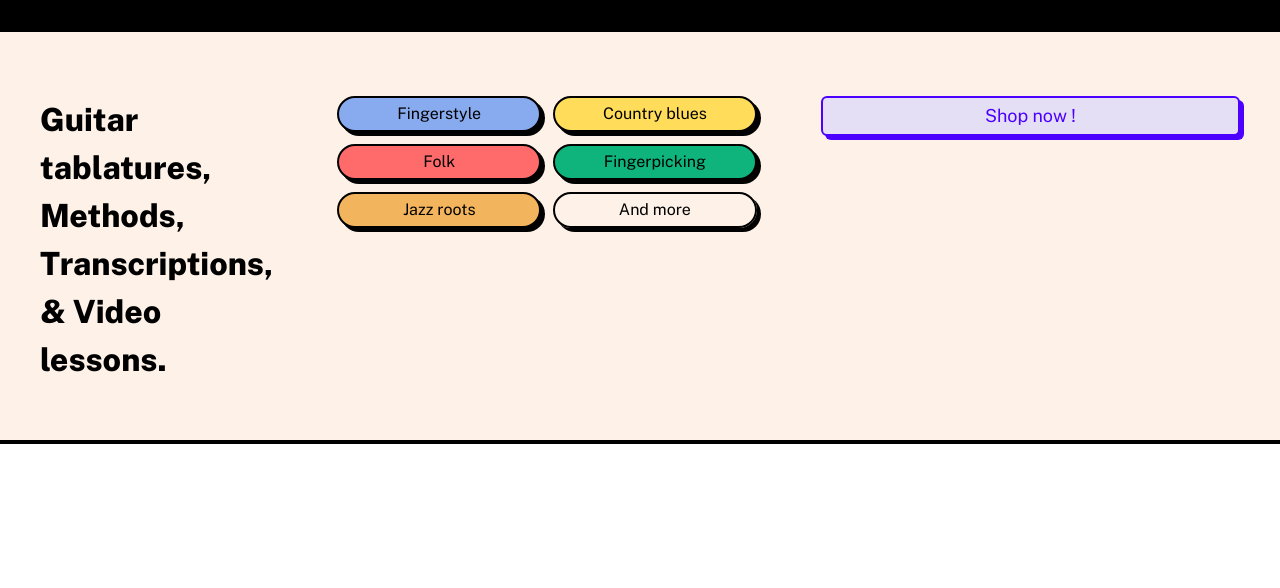
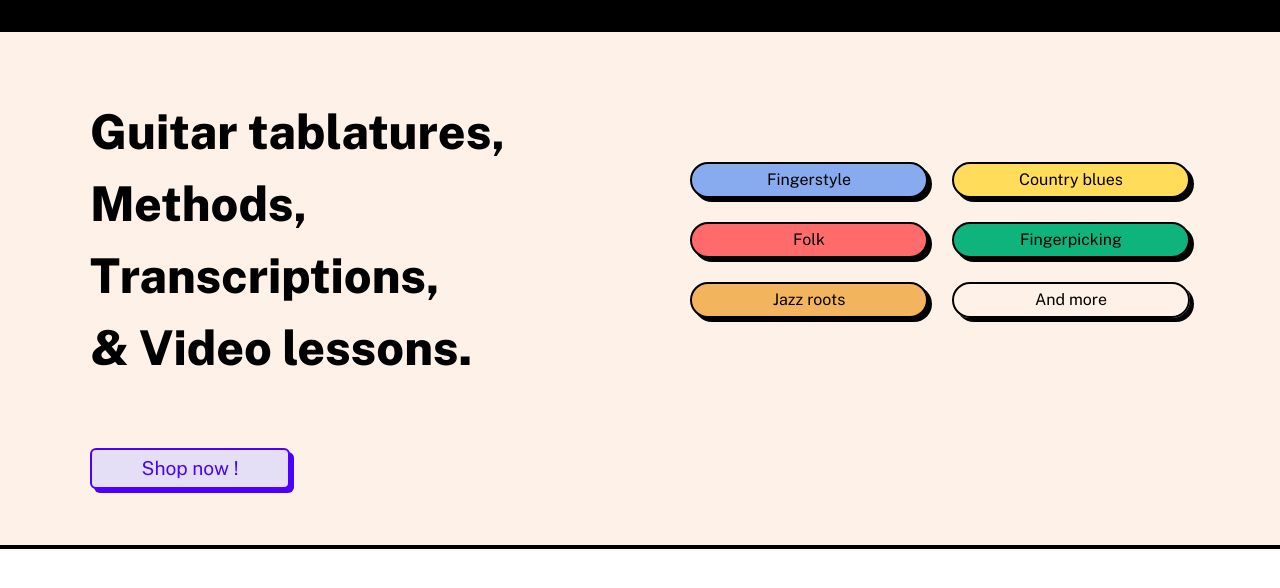
Before and after one commit to Titoongh/mlmh-shop, a Next.js app in the folder mlmh-shop-app/: page / in a window 1280 px wide. Shown: the top 588 px of the page. Built offline with nearby package versions, Linux system fonts and the light colour scheme.

Commit message:
Welcome done

```diff
--- a/mlmh-shop-app/app/components/Buttons.tsx
+++ b/mlmh-shop-app/app/components/Buttons.tsx
@@ -12,12 +12,12 @@ type Props = {
 
 export default function DefaultButton({ className, children, href }: Props) {
     return (
-        <div className='@container w-full text-center flex justify-center items-center'>
+        <div className='@container w-full text-center flex'>
             <Link
                 href={href}
                 className={cn(
                     `w-full cursor-pointer rounded-full border-2 border-black bg-orange-khaki transition-all hover:shadow-none
-                    px-1 py-1 text-[1rem] shadow-small hover:translate-x-boxSmallShadowX hover:translate-y-boxSmallShadowY
+                    px-1 py-1 text-[1rem] min-w-[120px] shadow-small hover:translate-x-boxSmallShadowX hover:translate-y-boxSmallShadowY
                     @xs:shadow-base hover:@xs:translate-x-boxShadowX hover:@xs:translate-y-boxShadowY
                     `,
                     className,
@@ -34,8 +34,8 @@ export function Button({ className, children, href }: Props) {
         <DefaultButton
             href={href}
             className={cn(
+                'text-[1.1rem] xs:text-[1.2rem] shadow-small @xs:shadow-base rounded-[6px] max-w-[200px]',
                 className,
-                'shadow-small phone:shadow-base rounded-[6px]',
             )}
         >
             {children}
--- a/mlmh-shop-app/app/components/Home/HomeLayout.tsx
+++ b/mlmh-shop-app/app/components/Home/HomeLayout.tsx
@@ -11,8 +11,9 @@ const HomeLayout = ({ className, children }: LayoutProps) => {
     return (
         <div
             className={cn(
-                `w-full flex flex-col justify-start items-start xs:flex-row
-                pt-16 px-10 pb-14
+                `w-full flex flex-col justify-start items-start
+                xs:justify-center xs:items-center
+                pt-16 px-6 pb-14 xs:px-10
                 gap-10
                 bg-white-oldlace border-black border-b-4
 `,
--- a/mlmh-shop-app/app/components/Home/Welcome.tsx
+++ b/mlmh-shop-app/app/components/Home/Welcome.tsx
@@ -6,7 +6,7 @@ import { MainTitle } from '../Texts'
 
 const MusicCategoriesTags = () => {
     return (
-        <div className='grid grid-cols-2 gap-3 w-full @container'>
+        <div className='grid grid-cols-2 gap-3 w-full max-w-[400px] xs:max-w-[500px] lg:gap-6'>
             <DefaultButton className='bg-blue-sky' href='/'>
                 Fingerstyle
             </DefaultButton>
@@ -31,7 +31,9 @@ const MusicCategoriesTags = () => {
 
 const Welcome = () => {
     return (
-        <HomeLayout className='gap-16'>
+        <HomeLayout>
+            <div className='w-full flex flex-col gap-16 justify-center items-center max-w-[1100px]'>
+                <div className='w-full flex flex-col gap-16 xs:flex-row xs:gap-4 xs:justify-center xs:items-center'>
                     <MainTitle>
                         Guitar tablatures,
                         <br />
@@ -41,13 +43,15 @@ const Welcome = () => {
                         <br />& Video lessons.
                     </MainTitle>
                     <MusicCategoriesTags />
+                </div>
                 <div className='w-full'>
                     <Button
                         href='/'
-                    className='bg-purple-light text-purple-dark shadow-purple-dark border-purple-dark w-full text-lg'
+                        className='bg-purple-light text-purple-dark shadow-purple-dark border-purple-dark'
                     >
                         Shop now !
                     </Button>
+                </div>
             </div>
         </HomeLayout>
     )
--- a/mlmh-shop-app/app/components/Texts.tsx
+++ b/mlmh-shop-app/app/components/Texts.tsx
@@ -9,22 +9,22 @@ type TextProps = {
 
 export const MainTitle = ({ className, children }: TextProps) => {
     return (
-        <div className={cn(`text-[2rem] font-extrabold`, className)}>
-            {children}
+        <div className='@container w-full'>
+            <div
+                className={cn(
+                    `text-[1.9rem] @lg:text-[2.5rem] @xl:text-[3rem] w-full min-w-[280px] font-extrabold`,
+                    className,
+                )}
+            >
+                {children}
+            </div>
         </div>
     )
 }
 
 export const SectionTitle = ({ className, children }: TextProps) => {
     return (
-        <div
-            className={cn(
-                `text-[3rem] font-bold text-black
-                tablet:text-[1.5rem]
-                phone:text-[0.9rem] phone:font-regular`,
-                className,
-            )}
-        >
+        <div className={cn(`text-[3rem] font-bold text-black`, className)}>
             {children}
         </div>
     )
--- a/mlmh-shop-app/app/globals.css
+++ b/mlmh-shop-app/app/globals.css
@@ -5,7 +5,7 @@
 :root {
     --foreground-rgb: 0, 0, 0;
     font-size: 16px;
-    min-width: 320px;
+    min-width: 350px;
     min-height: 500px;
 }
 
--- a/mlmh-shop-app/tailwind.config.ts
+++ b/mlmh-shop-app/tailwind.config.ts
@@ -47,7 +47,8 @@ const config: Config = {
                 reverseBoxSmallShadowY: `-${smallShadowY}`,
             },
             screens: {
-                xs: '450px',
+                xs: '600px',
+                lg: '800px',
             },
             containers: {
                 // inter: { min: '1250px' },
@@ -56,7 +57,9 @@ const config: Config = {
                 // buttonSmall: { min: '50px' },
                 // buttonBase: { min: '100px' },
                 // buttonBig: { min: '200px' },
-                xs: '100px',
+                xs: '200px',
+                lg: '350px',
+                xl: '450px',
             },
         },
     },
```
Lines whose indentation alone changed are shown as unchanged.
